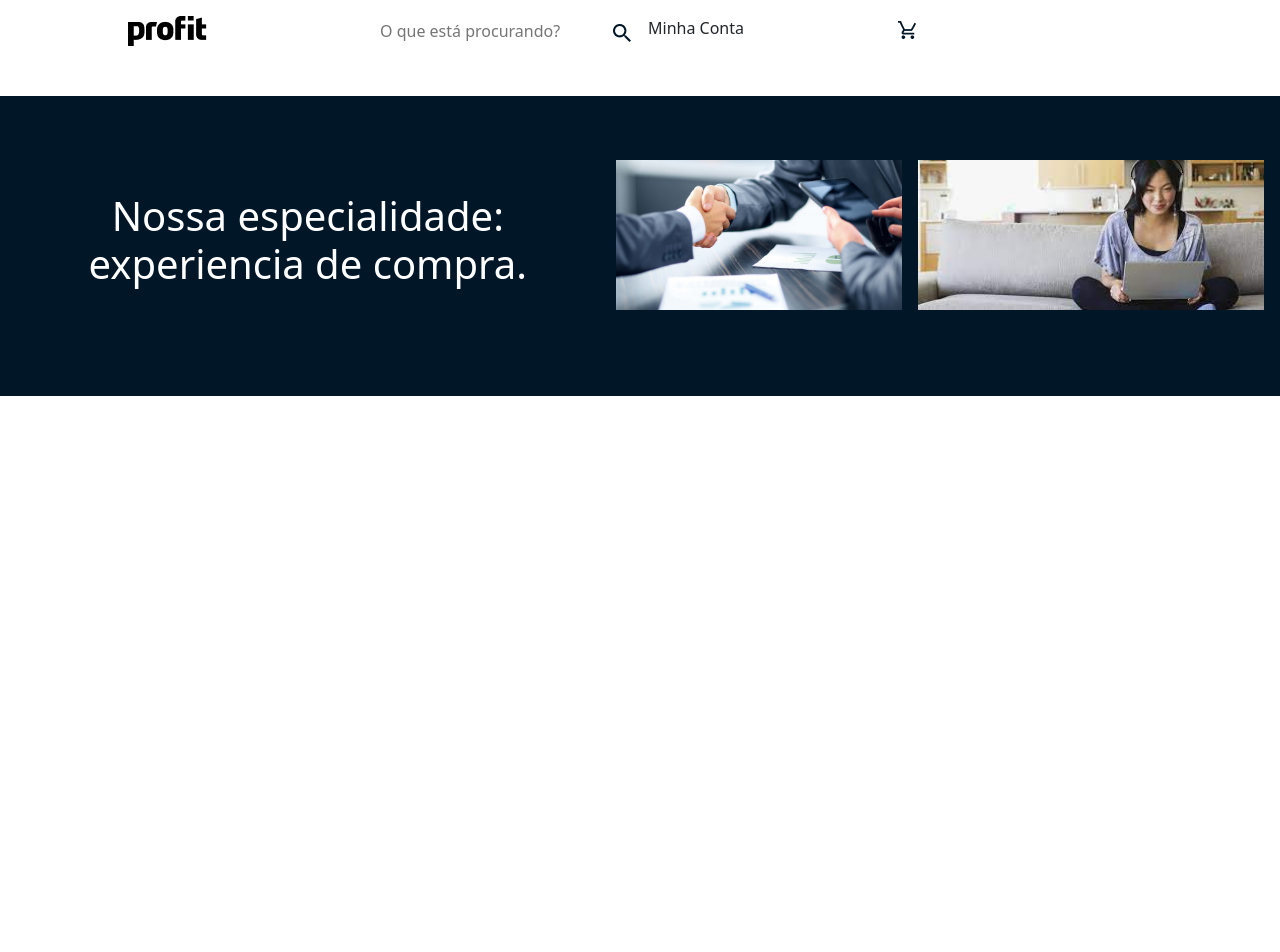
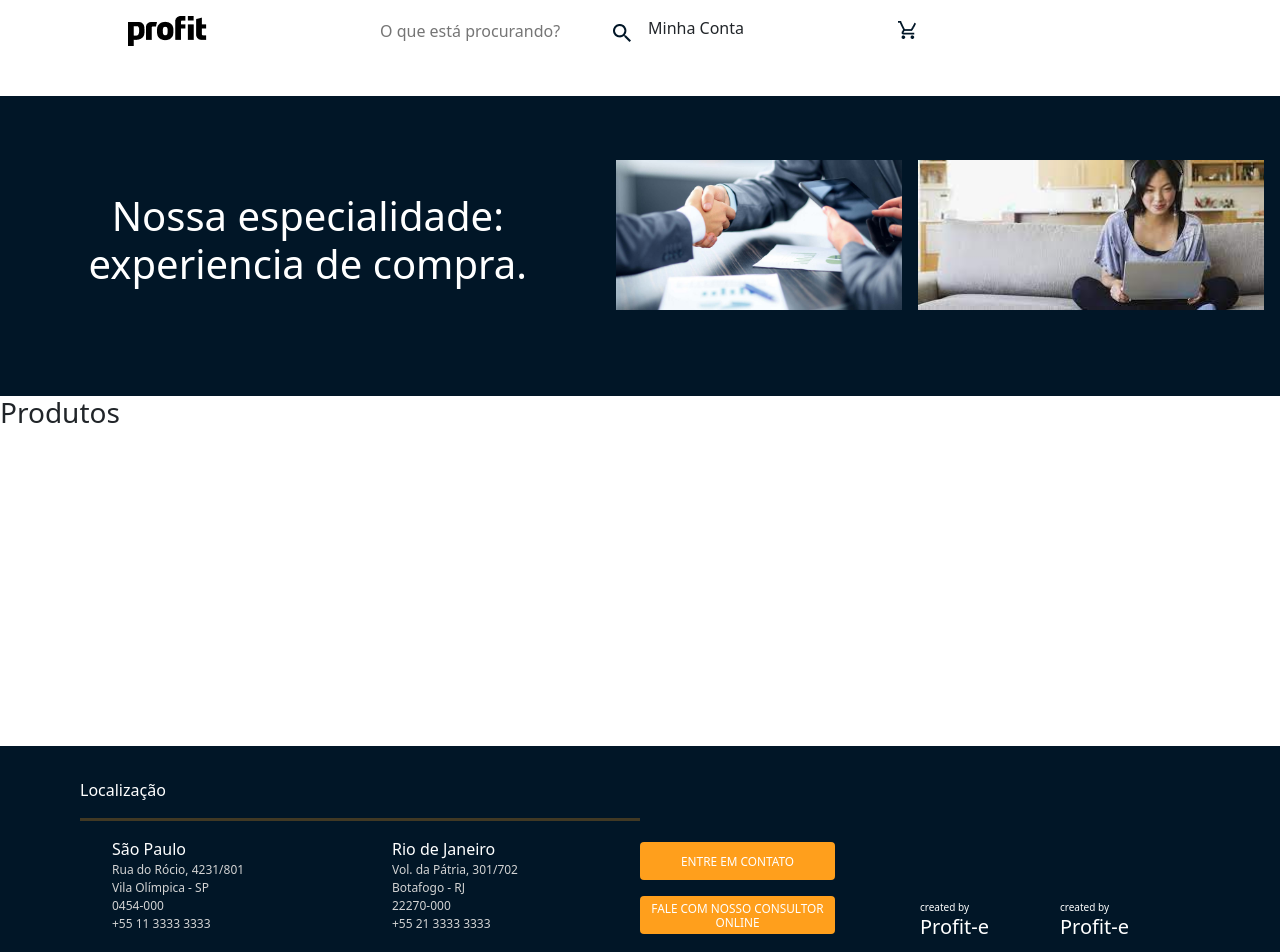
Before and after one commit to kelvyntelles/Projeto_Profit-e, a React (Create React App) app in the folder profit-app/: page / in a window 1280 px wide. Shown: the top 952 px of the page. Before the commit the page ends 800 px from the top, so only its background shows below. Built offline with nearby package versions, Linux system fonts and the light colour scheme.

Commit message:
Criando component Footer

```diff
--- a/profit-app/src/App.tsx
+++ b/profit-app/src/App.tsx
@@ -1,11 +1,15 @@
 import { Banner } from "./components/Banner";
+import { Footer } from "./components/Footer";
 import { Header } from "./components/Header";
+import { Produtos } from "./components/Produtos";
 
 function App() {
   return (
     <>
       <Header />
       <Banner />
+      <Produtos />
+      <Footer />
     </>
   )
 }
--- /dev/null
+++ b/profit-app/src/components/Footer/index.tsx
@@ -0,0 +1,54 @@
+import { Container, Content } from "./styles";
+
+export function Footer() {
+    return (
+        <Container>
+            <Content>
+                <div>
+                    <div className="esquerdaFooter">
+                        <div>
+                            Localização
+                            <hr />
+                            <ul>
+                                <li>São Paulo</li>
+                                <li className="fonte">Rua do Rócio, 4231/801</li>
+                                <li className="fonte">Vila Olímpica - SP</li>
+                                <li className="fonte">0454-000</li>
+                                <li className="fonte">+55 11 3333 3333</li>
+                            </ul>
+                        </div>
+                        <div>
+                            <br />
+                            <hr />
+                            <ul>
+                                <li>Rio de Janeiro</li>
+                                <li className="fonte">Vol. da Pátria, 301/702</li>
+                                <li className="fonte">Botafogo - RJ</li>
+                                <li className="fonte">22270-000</li>
+                                <li className="fonte">+55 21 3333 3333</li>
+                            </ul>
+                        </div>
+                    </div>
+                </div>
+                <div className="centroFooter">
+                    <button className="buttonFooter" type="button">
+                        ENTRE EM CONTATO
+                    </button>
+                    <button className="buttonFooter" type="button">
+                        FALE COM NOSSO CONSULTOR ONLINE
+                    </button>
+                </div>
+                <div className="direitaFooter">
+                    <div>
+                        created by
+                        <h5>Profit-e</h5>
+                    </div>
+                    <div>
+                        created by
+                        <h5>Profit-e</h5>
+                    </div>
+                </div>
+            </Content>
+        </Container>
+    )
+}
--- /dev/null
+++ b/profit-app/src/components/Footer/styles.ts
@@ -0,0 +1,65 @@
+import styled from "styled-components";
+
+export const Container = styled.div`
+    background: #011627;
+    min-height: 260px;
+`
+
+export const Content = styled.div`
+    max-width: 1120px;
+    margin: 0 auto;
+    padding-top: 2rem;
+    color: #FFFFFF;
+    padding-top: 2rem;
+
+    display: grid;
+    grid-template-columns: 2fr 1fr 1fr;
+
+    .esquerdaFooter {
+        display: grid;
+        grid-template-columns: 2fr 2fr;
+        padding-top: 0;
+
+        hr {
+            height: 3px;
+            color: #FF9F1C;
+        }
+
+        ul {
+            li {
+                list-style: none;
+            }
+
+            .fonte {
+                font-size: 12px;
+                color: #D3D3D3;
+            }
+        }
+    }
+
+    .centroFooter {
+        padding-top: 4rem;
+
+        .buttonFooter {
+            background: #FF9F1C;
+            width: 195px;
+            height: 38px;
+            border-radius: 0.25rem;
+            font-weight: 500;
+            font-style: normal;
+            font-size: 11.8202px;
+            line-height: 14px;
+            position: relative;
+            border: 0;
+            color: #FFFFFF;
+            margin-bottom: 1rem;
+        }
+    }
+
+    .direitaFooter {
+        font-size: 10px;
+        padding-top: 7.6rem;
+        display: grid;
+        grid-template-columns: 1fr 1fr;
+    }
+`
--- /dev/null
+++ b/profit-app/src/components/Produtos/index.tsx
@@ -0,0 +1,9 @@
+import { Container } from "./styles";
+
+export function Produtos() {
+    return (
+        <Container>
+            <h3>Produtos</h3>
+        </Container>
+    )
+}
--- /dev/null
+++ b/profit-app/src/components/Produtos/styles.ts
@@ -0,0 +1,6 @@
+import styled from "styled-components";
+
+export const Container = styled.div`
+    background: #FFFFFF;
+    height: 350px;
+`
```
